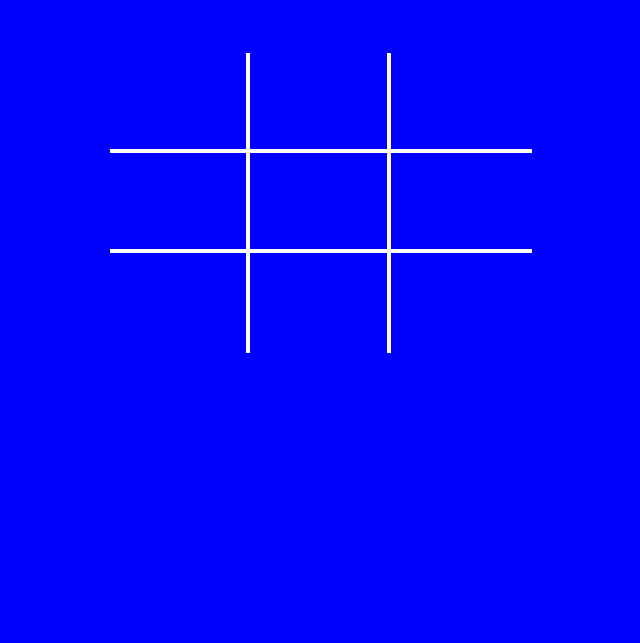
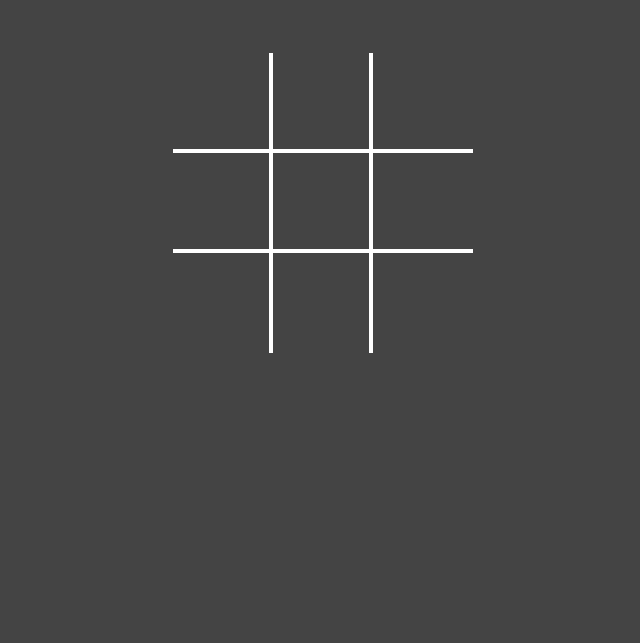
Before and after one commit to Brian-T-Hart/tic-tac-toe-vanilla, a plain HTML site: page index.html in a window 1280 px wide. Shown: the part 157-800 px from the top of the page, without its empty margins (317-957 px from the left). Drawn offline with nearby package versions, Linux system fonts and the light colour scheme.

Commit message:
css and formatting changes

```diff
--- a/index.html
+++ b/index.html
@@ -1,53 +1,58 @@
 <!DOCTYPE html>
 <html>
+
 <head>
 	<meta charset="utf-8">
-		<meta name="viewport" content="width=device-width">
+	<meta content="width=device-width" name="viewport">
 	<title>Tic-Tac-Toe</title>
 	<!-- Latest compiled and minified CSS -->
 	<link rel="stylesheet" href="https://maxcdn.bootstrapcdn.com/bootstrap/3.3.7/css/bootstrap.min.css" integrity="sha384-BVYiiSIFeK1dGmJRAkycuHAHRg32OmUcww7on3RYdg4Va+PmSTsz/K68vbdEjh4u"
 		crossorigin="anonymous">
-		<link rel="stylesheet" type="text/css" href="style.css">
+	<link href="style.css" rel="stylesheet" type="text/css">
 </head>
 
 <body>
-		<div id="mainWrapper" class="container-fluid">
+	<div class="container-fluid" id="mainWrapper">
 		<div class="row">
-				<h1 id="title" class="text-center">Tic-Tac-Toe</h1>
+			<h1 class="text-center" id="title">Tic-Tac-Toe</h1>
 		</div>
+
 		<div id="messageDiv" class="row" style="display: none">
-				<div class="text-center col-xs-10 col-xs-offset-1 col-sm-8 col-sm-offset-2 col-md-6 col-md-offset-3">
+			<div class="col-xs-10 col-xs-offset-1 col-sm-8 col-sm-offset-2 col-md-6 col-md-offset-3 text-center">
 				<h2 id="theMessage"></h2>
-					<button id="resetBtn" class="btn btn-default" onclick="resetGame()">Play Again</button>
-					<audio id="audio" src="https://www.soundjay.com/button/sounds/button-3.mp3" autostart="false"></audio>
-					<audio id="audio2" src="https://www.soundjay.com/misc/sounds/magic-chime-01.mp3" autostart="false"></audio>
+
+				<button class="btn btn-default" id="resetBtn" onclick="resetGame()">Play Again</button>
+
+				<audio autostart="false" id="audio" src="https://www.soundjay.com/button/sounds/button-3.mp3"></audio>
+
+				<audio autostart="false" id="audio2" src="https://www.soundjay.com/misc/sounds/magic-chime-01.mp3"></audio>
 			</div>
 		</div>
-			<div class="row">
-				<div class="col-xs-8 col-xs-offset-2 col-sm-4 col-sm-offset-4 col-md-4 col-md-offset-4">
-					<div class="row">
-						<div id="box1" class="box col-xs-4 col-sm-4 col-md-4">
+
+		<div class="container-fluid row">
+				<div id="grid-wrapper">
+					<div class="container row">
+						<div class="box col-xs-4 col-sm-4 col-md-4" id="box1"></div>
+
+						<div class="box col-xs-4 col-sm-4 col-md-4" id="box2"></div>
+
+						<div class="box col-xs-4 col-sm-4 col-md-4" id="box3"></div>
 					</div>
-						<div id="box2" class="box col-xs-4 col-sm-4 col-md-4">
+
+					<div class="container row">
+						<div class="box col-xs-4 col-sm-4 col-md-4" id="box4"></div>
+
+						<div class="box col-xs-4 col-sm-4 col-md-4" id="box5"></div>
+
+						<div class="box col-xs-4 col-sm-4 col-md-4" id="box6"></div>
 					</div>
-						<div id="box3" class="box col-xs-4 col-sm-4 col-md-4">
-						</div>
-					</div>
-					<div class="row">
-						<div id="box4" class="box col-xs-4 col-sm-4 col-md-4">
-						</div>
-						<div id="box5" class="box col-xs-4 col-sm-4 col-md-4">
-						</div>
-						<div id="box6" class="box col-xs-4 col-sm-4 col-md-4">
-						</div>
-					</div>
-					<div class="row">
-						<div id="box7" class="box col-xs-4 col-sm-4 col-md-4">
-						</div>
-						<div id="box8" class="box col-xs-4 col-sm-4 col-md-4">
-						</div>
-						<div id="box9" class="box col-xs-4 col-sm-4 col-md-4">
-						</div>
+
+					<div class="container row">
+						<div class="box col-xs-4 col-sm-4 col-md-4" id="box7"></div>
+
+						<div class="box col-xs-4 col-sm-4 col-md-4" id="box8"></div>
+
+						<div class="box col-xs-4 col-sm-4 col-md-4" id="box9"></div>
 					</div>
 				</div>
 		</div>
--- a/style.css
+++ b/style.css
@@ -1,11 +1,12 @@
 body {
-	background-color: blue;
-	color: #fff;
+	background-color: #444;
+	box-sizing: border-box;
+	color: #FFF;
 }
 
 h1 {
 	font-size: 64px;
-	margin: 70px 0px;
+	margin: 70px 0;
 }
 
 h2 {
@@ -18,7 +19,7 @@ h2 {
 	height: 100px;
 	padding: 20px;
 	text-align: center;
-	width: 33%;
+	width: 100px;
 }
 
 #box1, #box2, #box3, #box4, #box5, #box6 {
@@ -27,6 +28,13 @@ h2 {
 
 #box1, #box2, #box4, #box5, #box7, #box8 {
 	border-right: 4px solid #FFF;
+}
+
+#grid-wrapper {
+	height: 300px;
+	margin: auto;
+	overflow: hidden;
+	width: 300px;
 }
 
 #mainWrapper {
```
Lines whose indentation alone changed are shown as unchanged.
